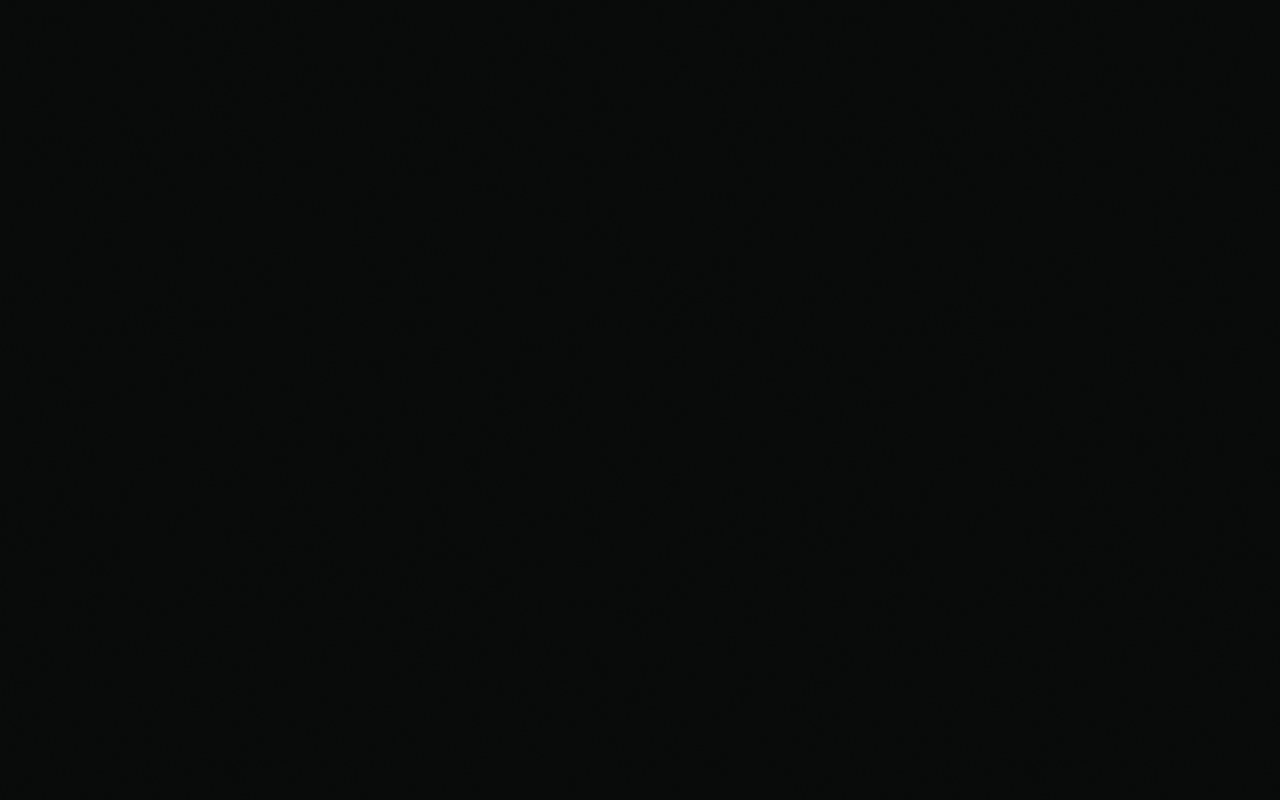
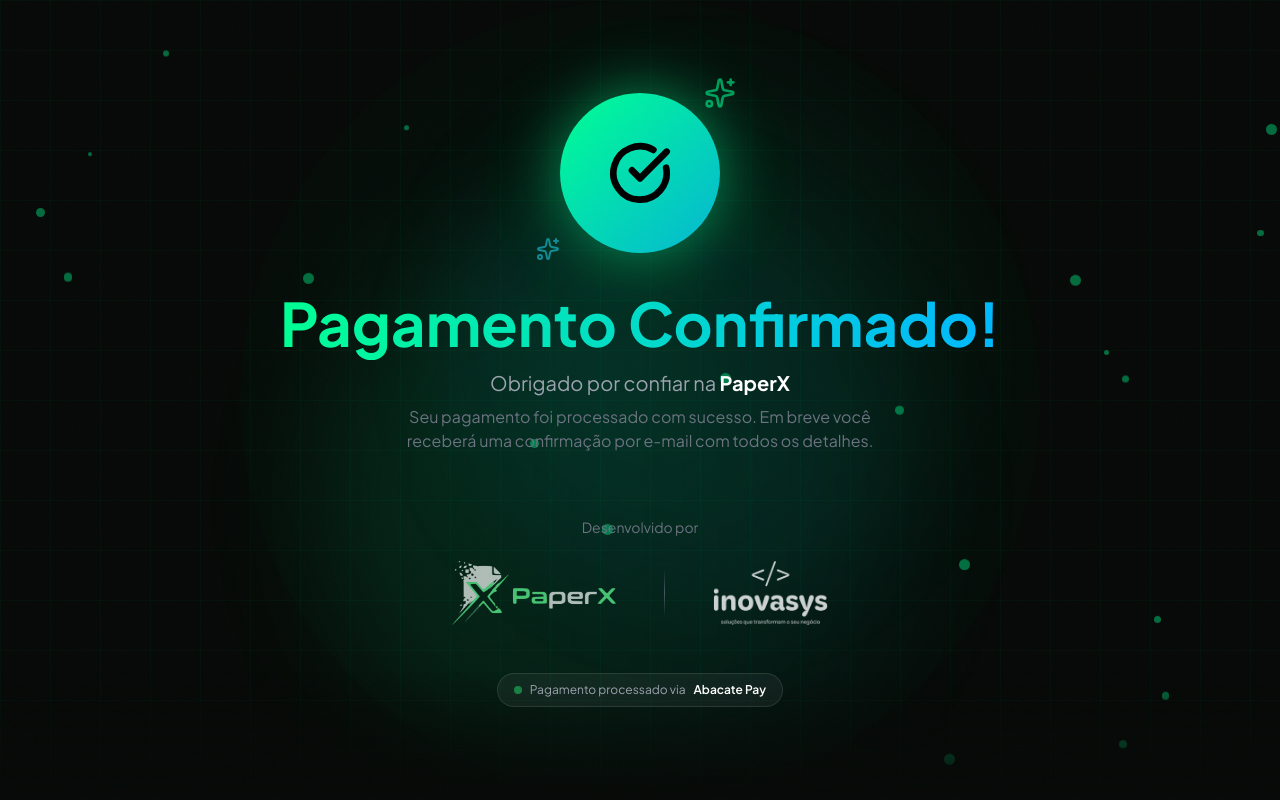
Before and after one commit to vncsrmro/siteratmovel, a React (Vite) app: page /obrigado in a window 1280 px wide. Before the commit this address had no page. Built offline with nearby package versions, Linux system fonts and the light colour scheme.

Commit message:
feat: add simplified /obrigado thank you page with PaperX and InovaSys logos

```diff
--- a/src/App.jsx
+++ b/src/App.jsx
@@ -21,6 +21,7 @@
 const Tutorials = lazy(() => import('./pages/Tutorials'));
 const PrivacyPolicy = lazy(() => import('./pages/PrivacyPolicy'));
 const TermsOfUse = lazy(() => import('./pages/TermsOfUse'));
+const Obrigado = lazy(() => import('./pages/Obrigado'));
 
 // Loading fallback
 const LoadingFallback = () => (
@@ -93,6 +94,7 @@
           <Route path="/tutoriais" element={<Tutorials />} />
           <Route path="/privacidade" element={<PrivacyPolicy />} />
           <Route path="/termos" element={<TermsOfUse />} />
+          <Route path="/obrigado" element={<Obrigado />} />
         </Routes>
       </Suspense>
     </BrowserRouter>
--- /dev/null
+++ b/src/pages/Obrigado.jsx
@@ -0,0 +1,133 @@
+import React, { useEffect, useState } from 'react';
+import { CheckCircle, Sparkles } from 'lucide-react';
+
+const Obrigado = () => {
+    const [showContent, setShowContent] = useState(false);
+    const [showCheckmark, setShowCheckmark] = useState(false);
+    const [showParticles, setShowParticles] = useState(false);
+
+    useEffect(() => {
+        // Animate entrance sequence
+        setTimeout(() => setShowCheckmark(true), 300);
+        setTimeout(() => setShowContent(true), 800);
+        setTimeout(() => setShowParticles(true), 1200);
+    }, []);
+
+    // Generate floating particles
+    const particles = Array.from({ length: 20 }, (_, i) => ({
+        id: i,
+        left: `${Math.random() * 100}%`,
+        top: `${Math.random() * 100}%`,
+        delay: `${Math.random() * 3}s`,
+        duration: `${3 + Math.random() * 4}s`,
+        size: `${4 + Math.random() * 8}px`,
+    }));
+
+    return (
+        <div className="min-h-screen bg-background font-sans text-white overflow-hidden relative">
+            {/* Animated Background */}
+            <div className="fixed inset-0 overflow-hidden pointer-events-none">
+                {/* Gradient orbs */}
+                <div className="absolute top-1/4 left-1/4 w-[600px] h-[600px] bg-gradient-to-r from-primary/20 to-cyan-500/10 rounded-full blur-3xl opacity-50 animate-pulse" />
+                <div className="absolute bottom-1/4 right-1/4 w-[500px] h-[500px] bg-gradient-to-r from-cyan-500/20 to-primary/10 rounded-full blur-3xl opacity-40 animate-pulse" style={{ animationDelay: '1s' }} />
+                <div className="absolute top-1/2 left-1/2 transform -translate-x-1/2 -translate-y-1/2 w-[800px] h-[800px] bg-gradient-radial from-primary/5 to-transparent rounded-full" />
+
+                {/* Floating particles */}
+                {showParticles && particles.map((particle) => (
+                    <div
+                        key={particle.id}
+                        className="absolute rounded-full bg-primary/40 animate-float"
+                        style={{
+                            left: particle.left,
+                            top: particle.top,
+                            width: particle.size,
+                            height: particle.size,
+                            animationDelay: particle.delay,
+                            animationDuration: particle.duration,
+                        }}
+                    />
+                ))}
+
+                {/* Grid overlay */}
+                <div className="absolute inset-0 bg-[linear-gradient(rgba(0,255,148,0.03)_1px,transparent_1px),linear-gradient(90deg,rgba(0,255,148,0.03)_1px,transparent_1px)] bg-[size:50px_50px]" />
+            </div>
+
+            {/* Main Content */}
+            <div className="relative z-10 min-h-screen flex flex-col items-center justify-center px-4 py-16">
+                {/* Success Animation */}
+                <div className={`transform transition-all duration-700 ${showCheckmark ? 'scale-100 opacity-100' : 'scale-50 opacity-0'}`}>
+                    <div className="relative">
+                        {/* Outer glow rings */}
+                        <div className="absolute inset-0 w-32 h-32 md:w-40 md:h-40 rounded-full bg-primary/20 animate-ping" style={{ animationDuration: '1.5s' }} />
+                        <div className="absolute inset-2 w-28 h-28 md:w-36 md:h-36 rounded-full bg-primary/30 animate-pulse" />
+
+                        {/* Main checkmark circle */}
+                        <div className="relative w-32 h-32 md:w-40 md:h-40 rounded-full bg-gradient-to-br from-primary to-cyan-500 flex items-center justify-center shadow-[0_0_60px_rgba(0,255,148,0.5)]">
+                            <CheckCircle size={64} className="text-black" strokeWidth={2.5} />
+                        </div>
+
+                        {/* Sparkle decorations */}
+                        <Sparkles className="absolute -top-4 -right-4 w-8 h-8 text-primary animate-pulse" />
+                        <Sparkles className="absolute -bottom-2 -left-6 w-6 h-6 text-cyan-400 animate-pulse" style={{ animationDelay: '0.5s' }} />
+                    </div>
+                </div>
+
+                {/* Text Content */}
+                <div className={`mt-10 text-center transform transition-all duration-700 delay-300 ${showContent ? 'translate-y-0 opacity-100' : 'translate-y-8 opacity-0'}`}>
+                    <h1 className="text-4xl md:text-6xl font-bold mb-4">
+                        <span className="gradient-text">Pagamento Confirmado!</span>
+                    </h1>
+                    <p className="text-lg md:text-xl text-gray-400 max-w-xl mx-auto mb-2">
+                        Obrigado por confiar na <strong className="text-white">PaperX</strong>
+                    </p>
+                    <p className="text-gray-500 max-w-lg mx-auto">
+                        Seu pagamento foi processado com sucesso. Em breve você receberá uma confirmação por e-mail com todos os detalhes.
+                    </p>
+                </div>
+
+                {/* Logos Section */}
+                <div className={`mt-16 transform transition-all duration-700 delay-500 ${showContent ? 'translate-y-0 opacity-100' : 'translate-y-8 opacity-0'}`}>
+                    <p className="text-center text-gray-500 text-sm mb-6">Desenvolvido por</p>
+                    <div className="flex items-center justify-center gap-8 md:gap-12 flex-wrap">
+                        {/* PaperX Logo */}
+                        <div className="group relative">
+                            <div className="absolute inset-0 bg-primary/20 blur-xl rounded-full opacity-0 group-hover:opacity-100 transition-opacity duration-300" />
+                            <img
+                                src="/paperx-logo.png"
+                                alt="PaperX"
+                                className="h-12 md:h-16 w-auto object-contain relative z-10 opacity-80 hover:opacity-100 transition-opacity duration-300"
+                            />
+                        </div>
+
+                        {/* Divider */}
+                        <div className="h-12 w-px bg-gradient-to-b from-transparent via-gray-600 to-transparent" />
+
+                        {/* InovaSys Logo - White filter applied */}
+                        <div className="group relative">
+                            <div className="absolute inset-0 bg-cyan-500/20 blur-xl rounded-full opacity-0 group-hover:opacity-100 transition-opacity duration-300" />
+                            <img
+                                src="/inovasys-logo.png"
+                                alt="InovaSys"
+                                className="h-12 md:h-16 w-auto object-contain relative z-10 opacity-80 hover:opacity-100 transition-opacity duration-300 brightness-0 invert"
+                            />
+                        </div>
+                    </div>
+                </div>
+
+                {/* Payment Badge */}
+                <div className={`mt-12 transform transition-all duration-700 delay-700 ${showContent ? 'translate-y-0 opacity-100' : 'translate-y-8 opacity-0'}`}>
+                    <div className="inline-flex items-center gap-2 px-4 py-2 rounded-full bg-white/5 border border-white/10">
+                        <div className="w-2 h-2 rounded-full bg-green-500 animate-pulse" />
+                        <span className="text-xs text-gray-400">Pagamento processado via</span>
+                        <span className="text-xs font-semibold text-white">Abacate Pay</span>
+                    </div>
+                </div>
+            </div>
+
+            {/* Bottom gradient fade */}
+            <div className="fixed bottom-0 left-0 right-0 h-32 bg-gradient-to-t from-background to-transparent pointer-events-none" />
+        </div>
+    );
+};
+
+export default Obrigado;
```
Also changed, not shown: public/inovasys-logo.png (added).
